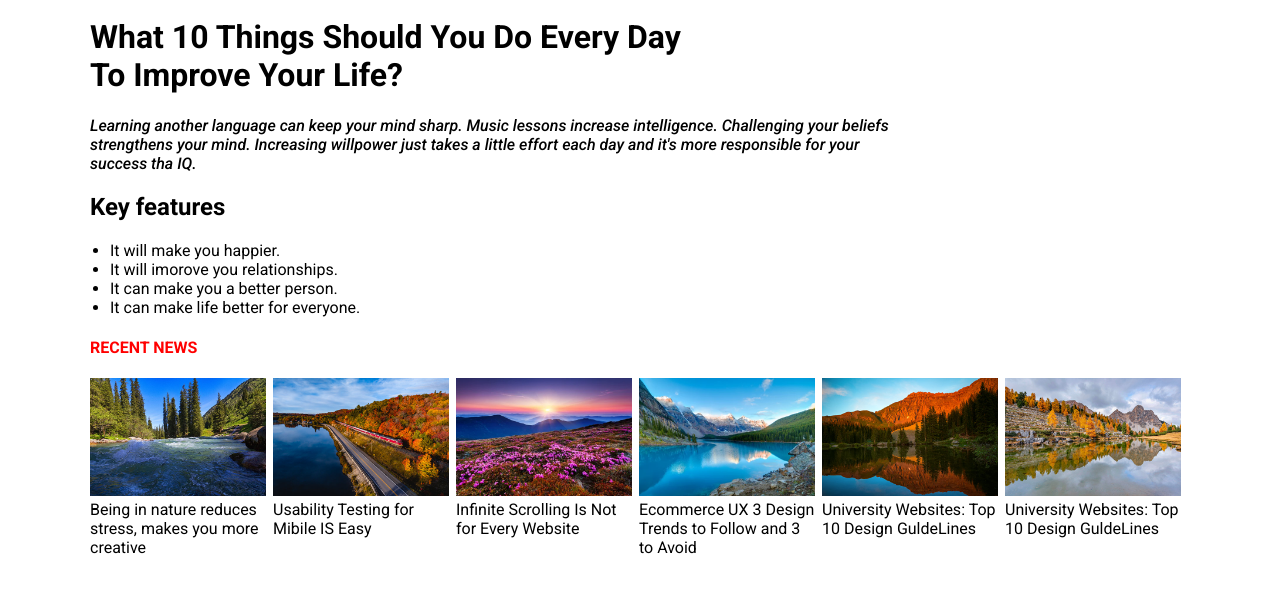
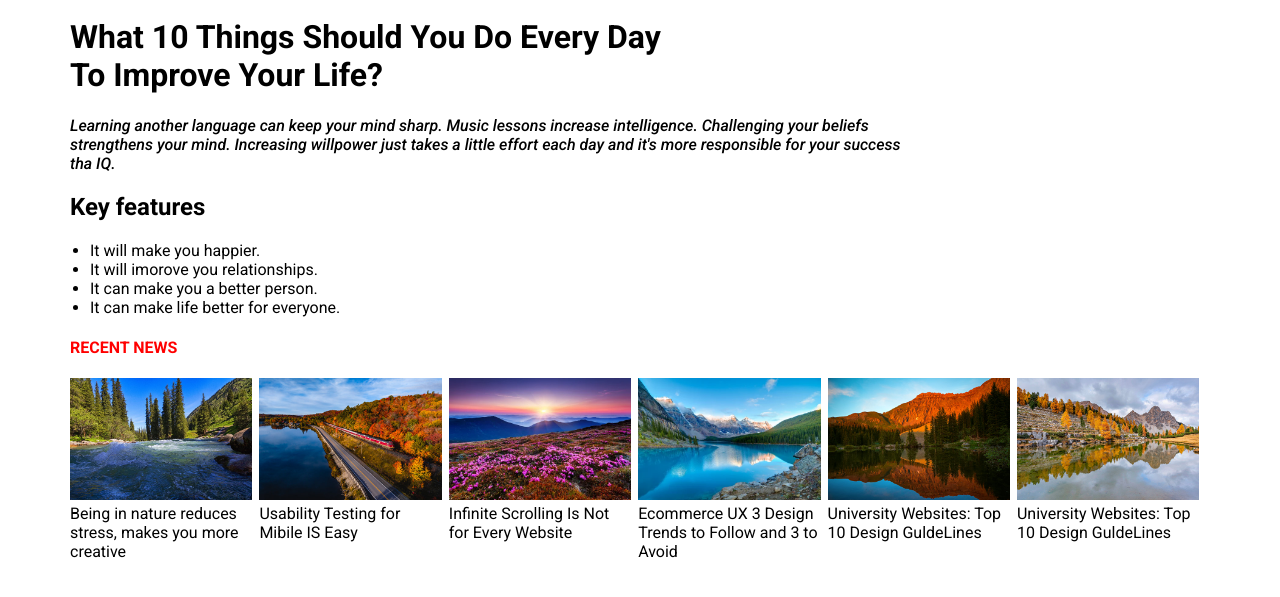
Before and after one commit to Fanil-H/Site-name, a plain HTML site: page index.html in a window 1280 px wide. Shown: the part 203-800 px from the top of the page. Drawn offline with nearby package versions, Linux system fonts and the light colour scheme.

Commit message:
nothing important

```diff
--- a/style.css
+++ b/style.css
@@ -156,7 +156,7 @@ img {
         margin: auto;
     }
     .box {
-        width: 1100px;
+        width: 1140px;
     }
 }
 
```
